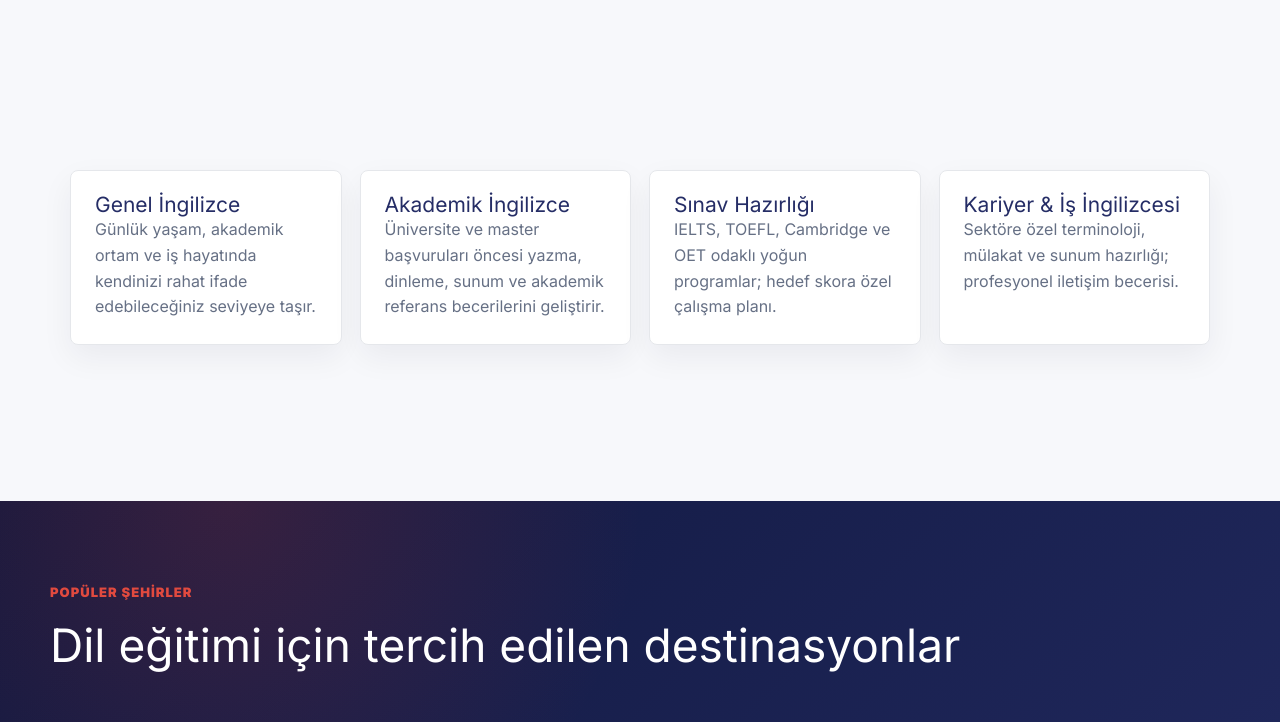
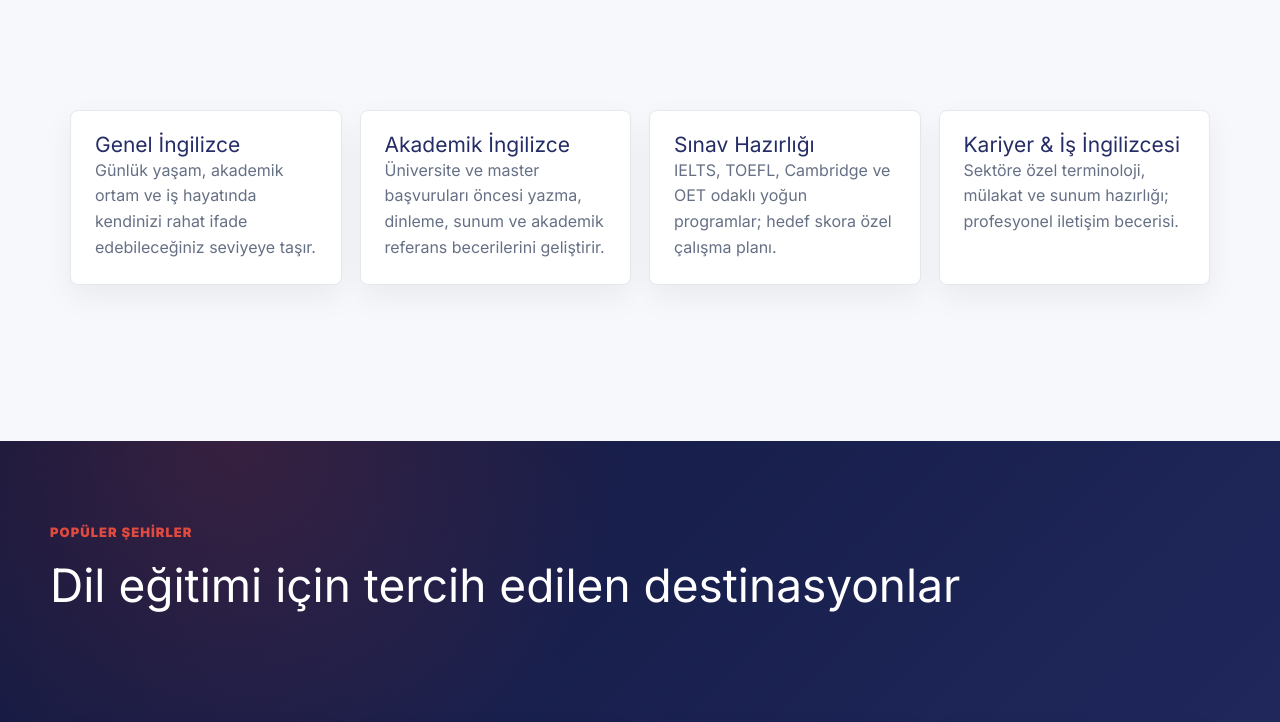
Before and after one commit to Aysunee/studyglobal, a Next.js app: page /dil-okullari in a window 1280 px wide. Shown: the part 975-1697 px from the top of the page. Built offline with nearby package versions, Linux system fonts and the light colour scheme; no server answers.

Commit message:
fix: make BenefitGrid eyebrow/title optional to fix Netlify TS build

```diff
--- a/components/sections/BenefitGrid.tsx
+++ b/components/sections/BenefitGrid.tsx
@@ -2,8 +2,8 @@ import { SectionHead } from "@/components/ui/SectionHead";
 import { RevealOnScroll } from "@/components/ui/RevealOnScroll";
 
 type BenefitGridProps = {
-  eyebrow: string;
-  title: string;
+  eyebrow?: string;
+  title?: string;
   description?: string;
   items: { title: string; text: string }[];
   dark?: boolean;
@@ -12,7 +12,9 @@ type BenefitGridProps = {
 export function BenefitGrid({ eyebrow, title, description, items, dark = false }: BenefitGridProps) {
   const content = (
     <div className="container">
-      <SectionHead eyebrow={eyebrow} title={title} description={description} />
+      {(eyebrow || title || description) && (
+        <SectionHead eyebrow={eyebrow ?? ""} title={title ?? ""} description={description} />
+      )}
 
       <div className="grid-4">
         {items.map((item) => (
```
